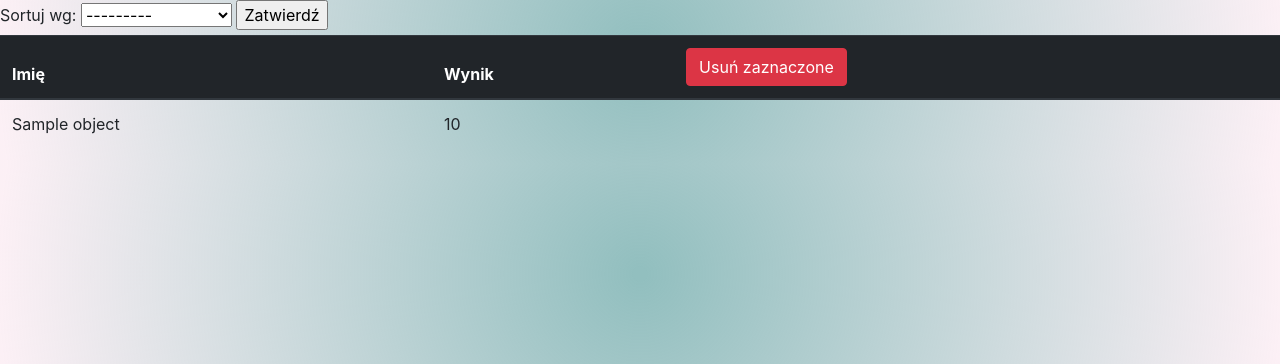
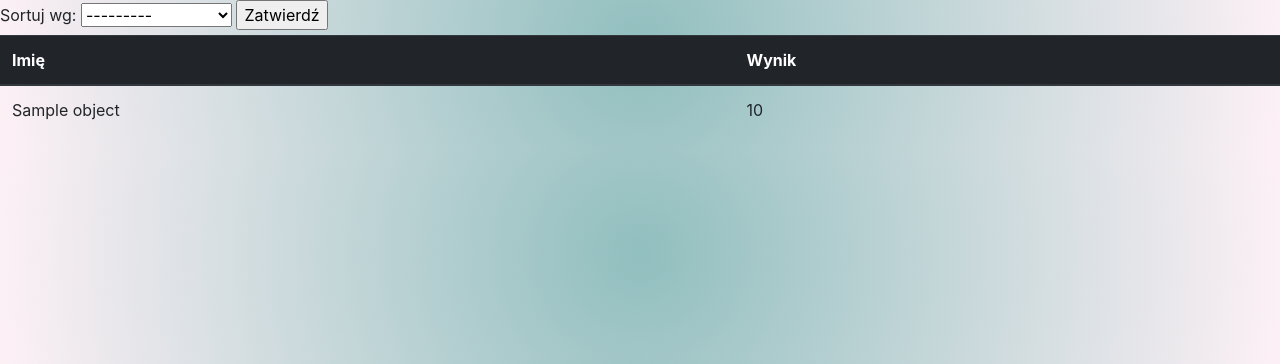
Before and after one commit to Dulniko/strona_mathsite, a Django app: template mathsite/main/templates/main/ranking.html in a window 1280 px wide. Shown: the part 56-420 px from the top of the page. Run offline with Django 4.2, Linux system fonts and the light colour scheme; the template is opened without the code that fills it: most values are stand-ins (such as "Sample title", 1, 10 or a date in 2020); some libraries are stand-ins or nearby versions.

Commit message:
fix deleting by anonim

```diff
--- a/mathsite/main/templates/main/ranking.html
+++ b/mathsite/main/templates/main/ranking.html
@@ -28,7 +28,7 @@
                 <tr>
                     <th scope="col">Imię</th>
                     <th scope="col">Wynik</th>
-                    <th scope="col"><button type="submit" class="btn btn-danger" name="delete_selected">Usuń zaznaczone</button></th>
+                    <th scope="col">{% if user.is_authenticated %}<button type="submit" class="btn btn-danger" name="delete_selected">Usuń zaznaczone</button>{% endif %}</th>
                 </tr>
             </thead>
             <tbody>
```
